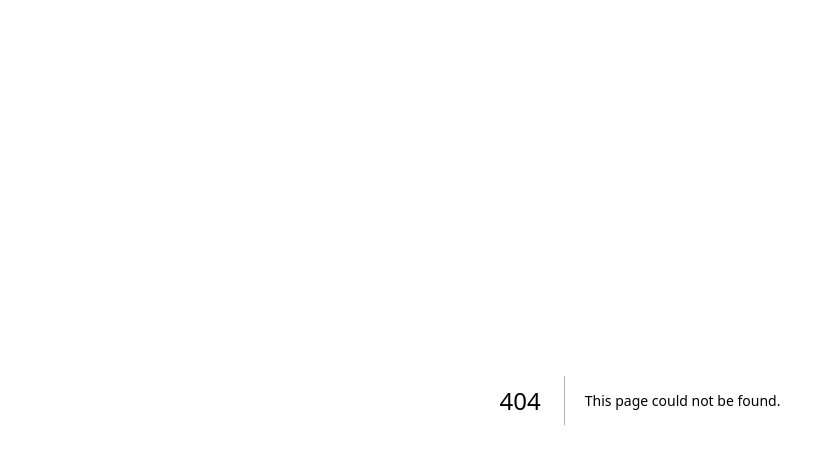
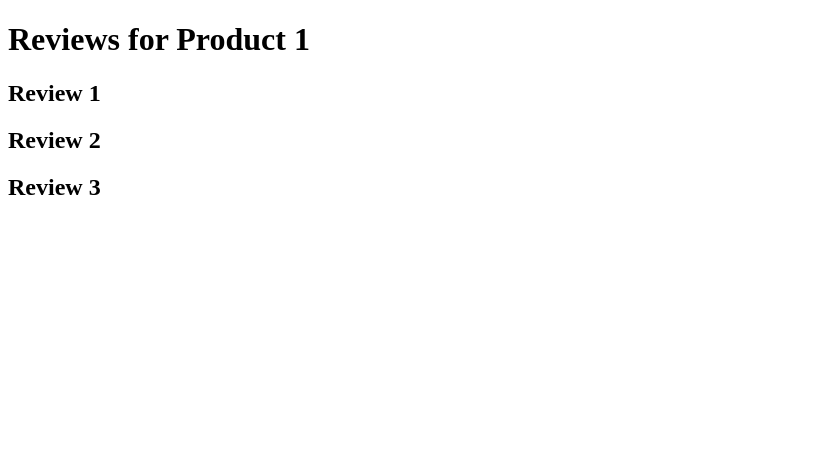
Before and after one commit to robel-codes/nextJS-tutorial, a Next.js app in the folder routing-demo/: page /products/1/reviews in a window 1280 px wide. Before the commit this address had no page. Shown: the top 464 px of the page, without its empty margins (0-835 px from the left). Built offline with nearby package versions, Linux system fonts and the light colour scheme.

Commit message:
added nested dynamic routes

```diff
--- /dev/null
+++ b/routing-demo/src/app/products/[productId]/reviews/page.tsx
@@ -0,0 +1,11 @@
+export default function ProductReviews({ params }: { params: { productId: string } }) {
+    const productId = params.productId;
+    return (
+        <main>
+            <h1>Reviews for Product {productId}</h1>
+            <h2>Review 1</h2>
+            <h2>Review 2</h2>
+            <h2>Review 3</h2>
+        </main>
+    );
+}
```
Also changed, not shown: routing-demo/src/app/products/[productId]/reviews/[reviewId]/page.tsx (added, +13 -0 lines).
